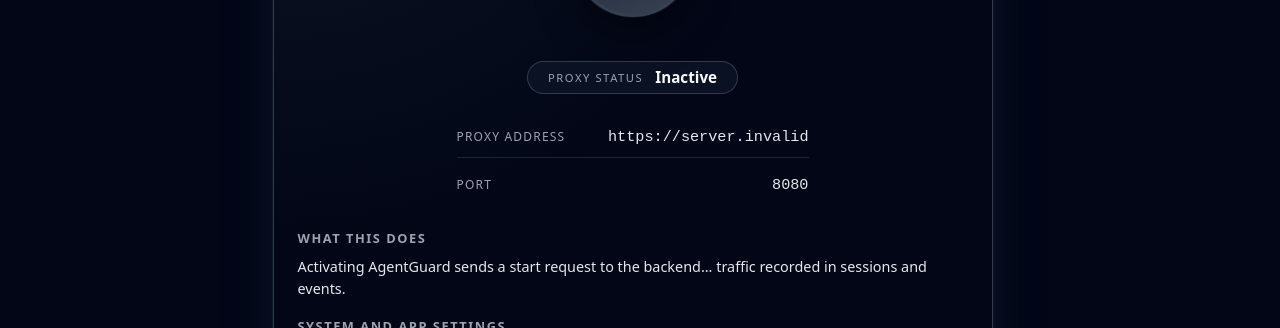
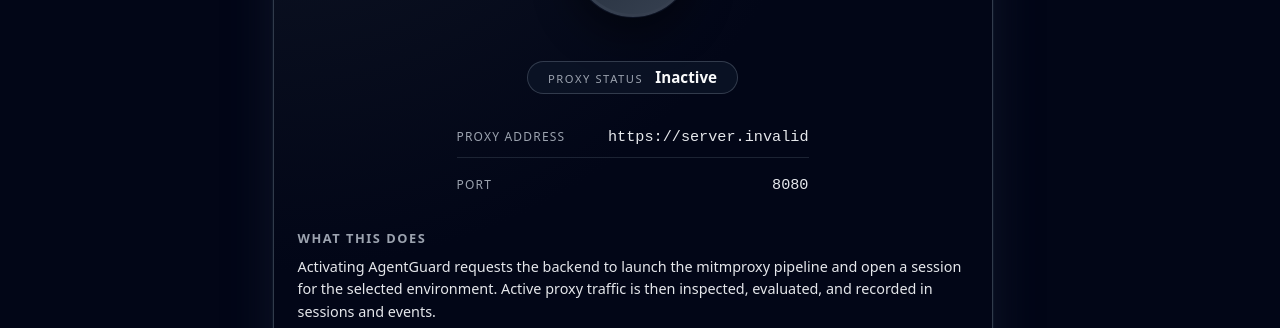
Before and after one commit to Eyal-Elisha/AgentGuard, a React (Vite) app in the folder frontend/: page / in a window 1280 px wide. Shown: the part 472-800 px from the top of the page. Built offline with nearby package versions, Linux system fonts and the light colour scheme; no server answers.

Commit message:
Style: Polished copy text on Home page and aligned status pill baseline

```diff
--- a/frontend/src/components/Home/Home.jsx
+++ b/frontend/src/components/Home/Home.jsx
@@ -42,9 +42,17 @@ export default function Home() {
         </dl>
         <section className="home-copy">
           <h2 className="home-copy-heading">What this does</h2>
-          <p>Activating AgentGuard sends a start request to the backend... traffic recorded in sessions and events.</p>
+          <p>
+            Activating AgentGuard requests the backend to launch the mitmproxy pipeline and
+            open a session for the selected environment. Active proxy traffic is then inspected,
+            evaluated, and recorded in sessions and events.
+          </p>
           <h2 className="home-copy-heading">System and app settings</h2>
-          <p className="home-copy-note">Traffic is only routed through AgentGuard if configured... turning off closes the session.</p>
+          <p className="home-copy-note">
+            Traffic only routes through AgentGuard if Windows, your browser, or app is
+            configured to use this proxy and port. This toggle controls the AgentGuard service
+            and sessions, but does not change your OS or browser settings for you.
+          </p>
         </section>
       </div>
     </main>
--- a/frontend/src/components/Home/HomeHero.css
+++ b/frontend/src/components/Home/HomeHero.css
@@ -57,7 +57,7 @@
   background: rgba(22, 101, 52, 0.2);
 }
 
-.home-status-main { display: flex; align-items: center; gap: var(--space-md); }
+.home-status-main { display: flex; align-items: baseline; gap: var(--space-md); }
 
 .home-status-label {
   font-size: 0.7rem;
```
